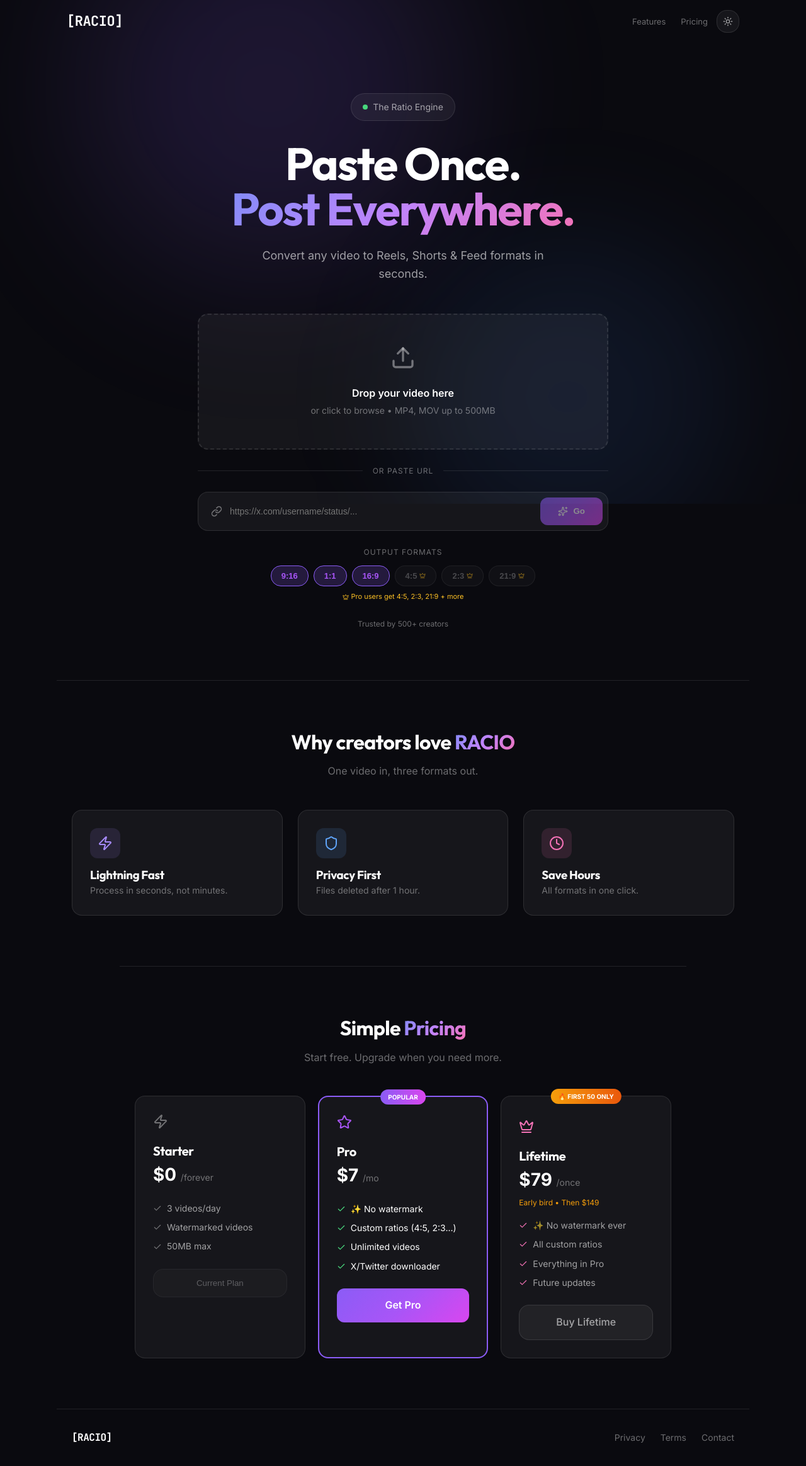
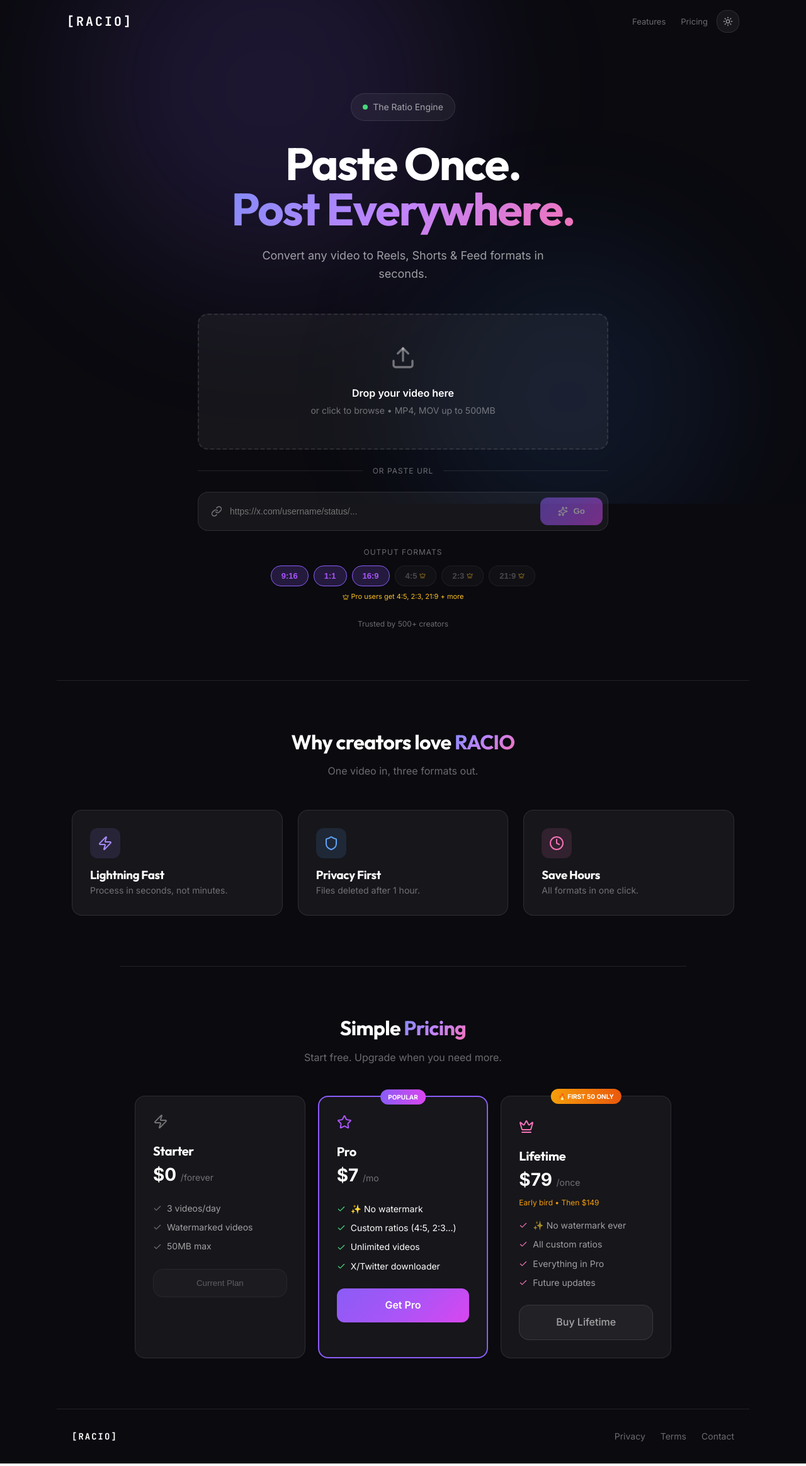
Before and after one commit to illuminaughtyx/RACIO-v1.0, a Next.js app: page / in a window 1280 px wide. Shown: the whole page at 63% size. Built offline with nearby package versions, Linux system fonts and the light colour scheme.

Commit message:
Logo: Wide letter spacing for premium SaaS look

```diff
--- a/src/app/page.tsx
+++ b/src/app/page.tsx
@@ -281,7 +281,7 @@
       {/* Header */}
       <header style={{ position: "relative", zIndex: 10, maxWidth: 1100, margin: "0 auto", padding: "16px", display: "flex", alignItems: "center", justifyContent: "space-between", gap: 8 }}>
         <div style={{ display: "flex", alignItems: "center", gap: 8, cursor: "pointer", flexShrink: 0 }} onClick={handleReset}>
-          <span style={{ fontFamily: "var(--font-mono), 'JetBrains Mono', monospace", fontSize: 22, fontWeight: 700, color: theme.text, letterSpacing: -0.5 }}>[RACIO]</span>
+          <span style={{ fontFamily: "var(--font-mono), 'JetBrains Mono', monospace", fontSize: 20, fontWeight: 700, color: theme.text, letterSpacing: 3 }}>[RACIO]</span>
           {(isPro || isLifetime) && (
             <span style={{
               padding: "3px 8px",
@@ -744,7 +744,7 @@
       {/* Footer */}
       <footer style={{ position: "relative", zIndex: 10, maxWidth: 1100, margin: "0 auto", padding: "32px 24px", borderTop: `1px solid ${theme.border}`, display: "flex", flexWrap: "wrap", alignItems: "center", justifyContent: "space-between", gap: 16 }}>
         <div style={{ display: "flex", alignItems: "center", gap: 8 }}>
-          <span style={{ fontFamily: "var(--font-mono), 'JetBrains Mono', monospace", fontSize: 16, fontWeight: 700, color: theme.text, letterSpacing: -0.5 }}>[RACIO]</span>
+          <span style={{ fontFamily: "var(--font-mono), 'JetBrains Mono', monospace", fontSize: 14, fontWeight: 700, color: theme.text, letterSpacing: 2 }}>[RACIO]</span>
         </div>
         <div style={{ display: "flex", gap: 24 }}>
           <a href="#" style={{ fontSize: 14, color: theme.textMuted, textDecoration: "none" }}>Privacy</a>
```
